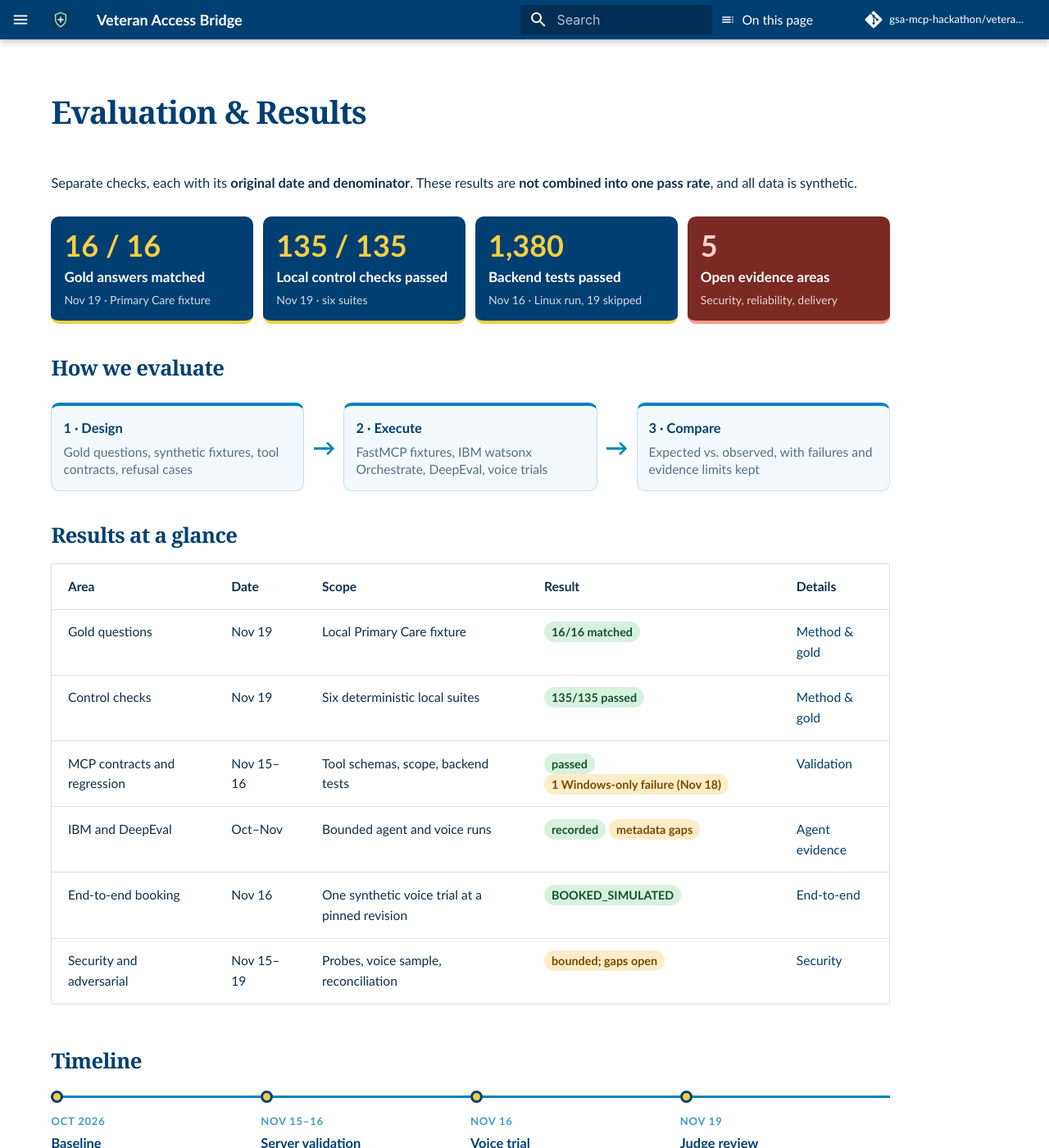
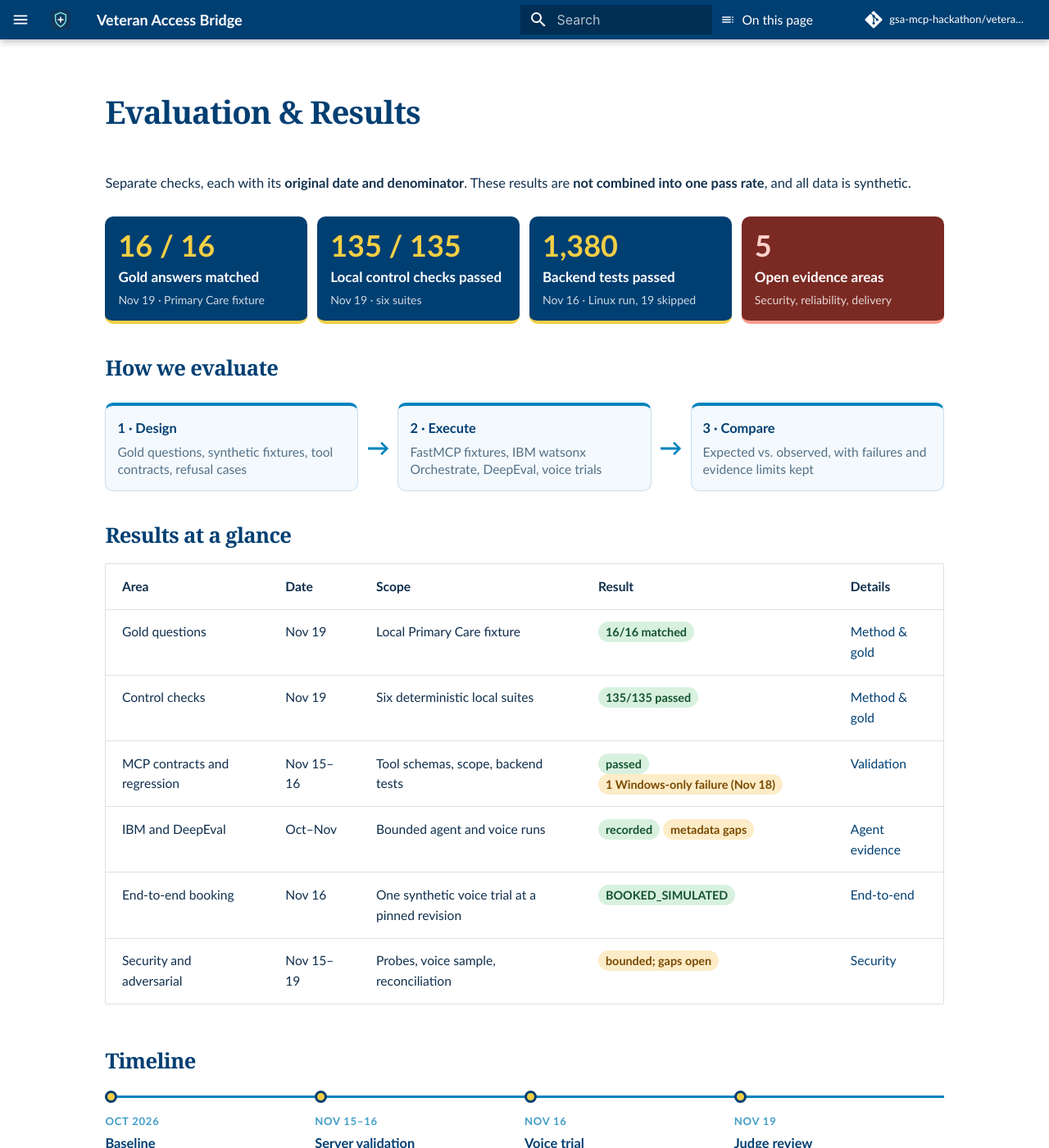
Before and after one commit to gsa-mcp-hackathon/veteran-access-bridge-mcp-server, an MkDocs documentation site: the page built from docs/evaluation/index.md, in a window 1280 px wide and 1400 px high. Shown: the whole window at 82% size. Built offline with MkDocs 1.6.1 and Material for MkDocs 9.7.7, drawn with Linux system fonts in a browser that asks for light colours; comment, search, counter and statistics services are not loaded.

Commit message:
Center page content
Co-authored-by: Copilot <223556219+Copilot@users.noreply.github.com>

```diff
--- a/docs/stylesheets/home.css
+++ b/docs/stylesheets/home.css
@@ -176,3 +176,5 @@ label.md-header__button[for="__drawer"]{display:none!important}
 .vab-panel a.is-active{color:#003f72;font-weight:700;background:#e6f0f8}
 .vab-nav-btn+.vab-panel{left:.4rem}
 .vab-toc-wrap .vab-panel{right:0}
+
+.md-content__inner:not(:has(.vab-hero)){margin-left:auto!important;margin-right:auto!important}
```
